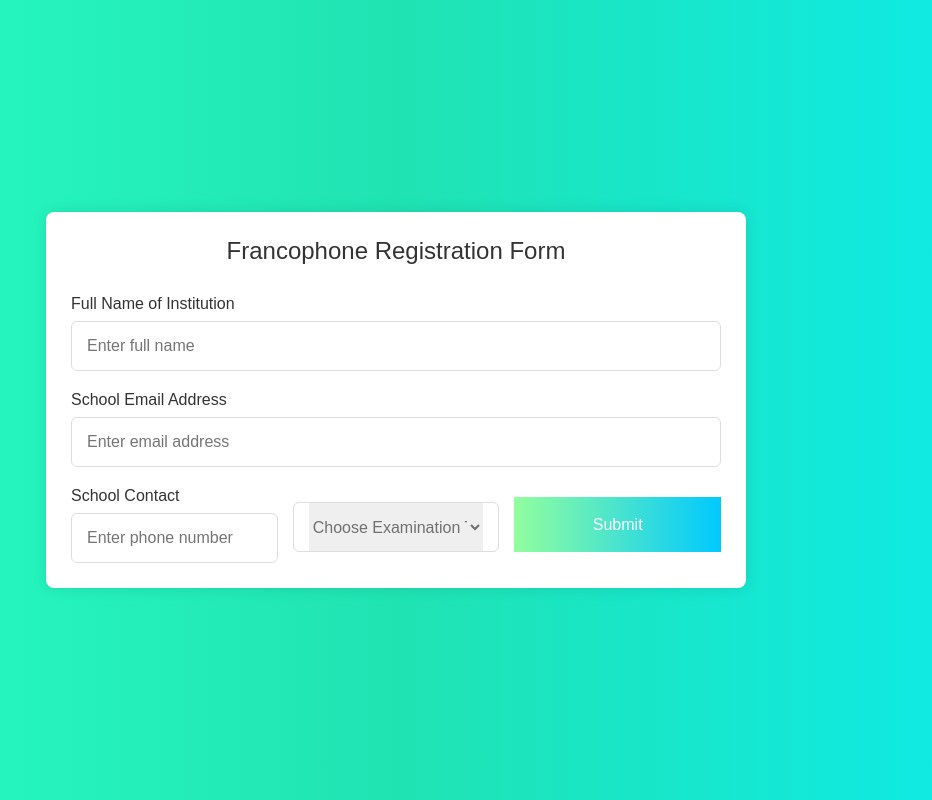
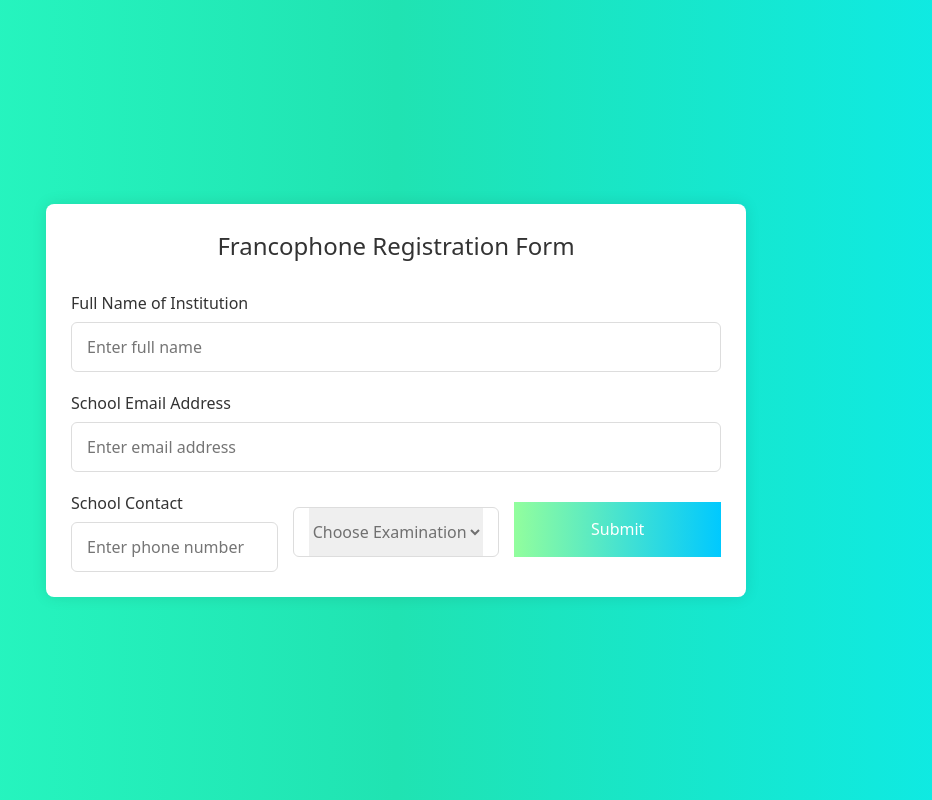
Before and after one commit to tataw-cl/Code-walls.github.io, a plain HTML site: page Registration Forms/French Registration./french.html in a window 1280 px wide. Shown: the whole page, without its empty margins (244-1176 px from the left). Drawn offline with Linux system fonts and the light colour scheme.

Commit message:
Changed font

```diff
--- a/Registration Forms/English Registration/style.css
+++ b/Registration Forms/English Registration/style.css
@@ -5,7 +5,7 @@
     margin: 0;
     padding: 0;
     box-sizing: border-box;
-    font-family: "Poppins", sans-serif;
+    font-family: system-ui, -apple-system, BlinkMacSystemFont, 'Segoe UI', Roboto, Oxygen, Ubuntu, Cantarell, 'Open Sans', 'Helvetica Neue', sans-serif
 }
 
 body {
--- a/Registration Forms/French Registration./style.css
+++ b/Registration Forms/French Registration./style.css
@@ -5,7 +5,7 @@
     margin: 0;
     padding: 0;
     box-sizing: border-box;
-    font-family: "Poppins", sans-serif;
+    font-family: system-ui, -apple-system, BlinkMacSystemFont, 'Segoe UI', Roboto, Oxygen, Ubuntu, Cantarell, 'Open Sans', 'Helvetica Neue', sans-serif
 }
 
 body {
```
